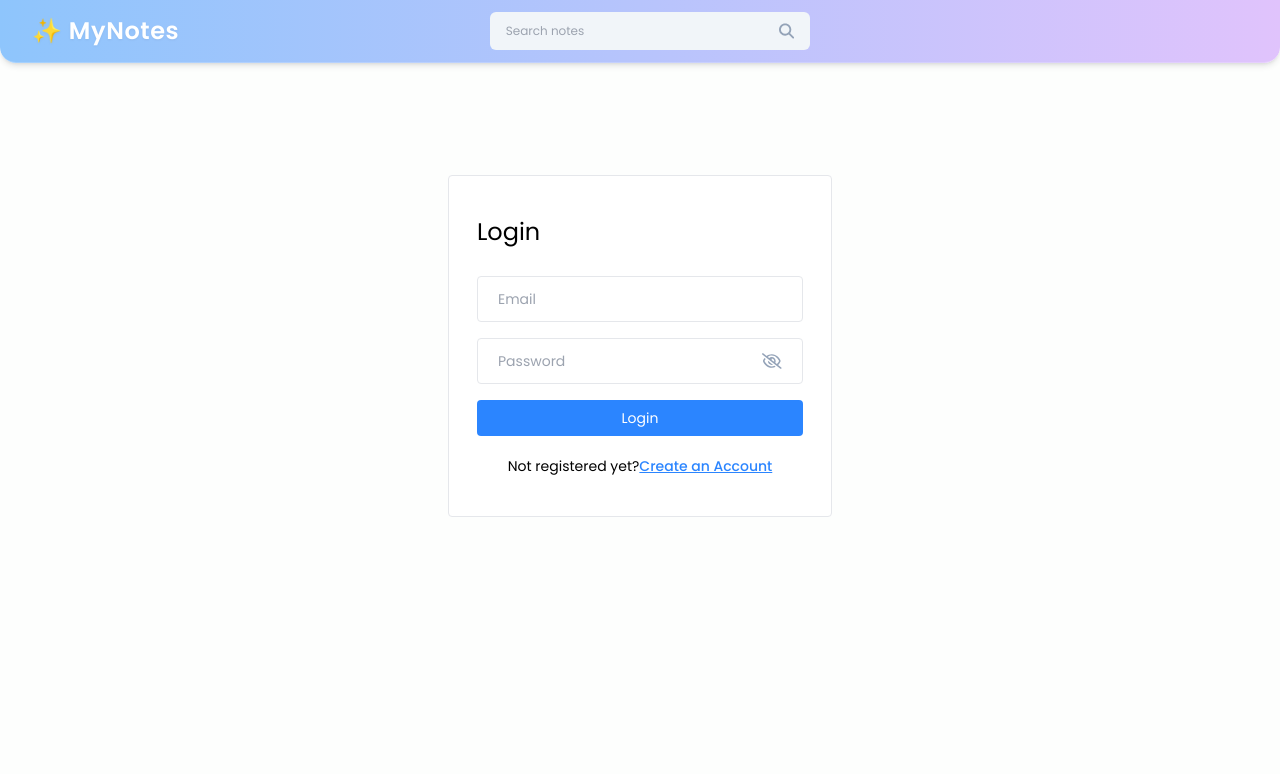
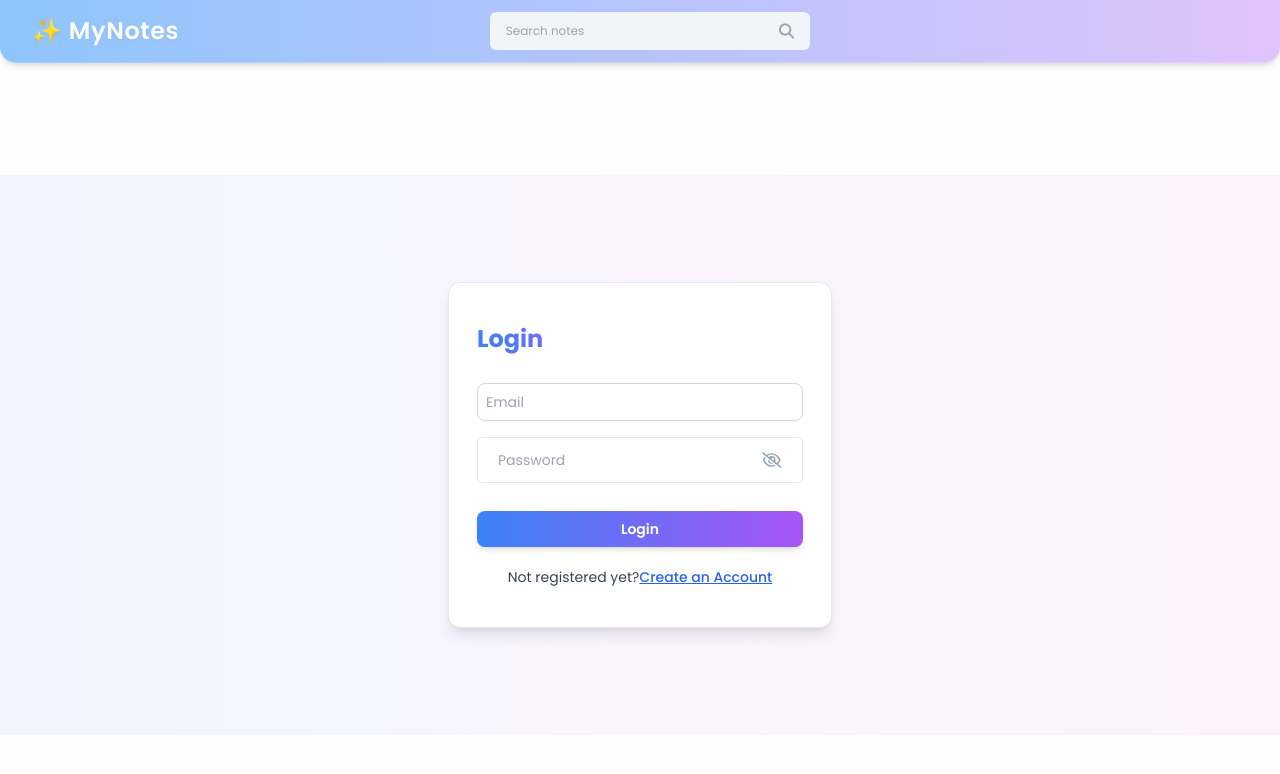
Before and after one commit to Alf453/Notes-app, a React (Vite) app in the folder frontend/notes-app/: page /login in a window 1280 px wide. Shown: the top 774 px of the page. Built offline with nearby package versions, Linux system fonts and the light colour scheme.

Commit message:
update login and signup page

```diff
--- a/frontend/notes-app/src/pages/Login/Login.jsx
+++ b/frontend/notes-app/src/pages/Login/Login.jsx
@@ -55,14 +55,16 @@ const Login = () => {
   return (
     <>
       <Navbar />
-      <div className="flex items-center justify-center mt-28">
-        <div className="w-96 border rounded bg-white px-7 py-10">
+      <div className="flex items-center justify-center mt-28 min-h-[70vh] bg-gradient-to-r from-blue-50 via-purple-50 to-pink-50 p-4">
+        <div className="w-96 border rounded-xl bg-white shadow-lg px-7 py-10 hover:shadow-2xl transition-shadow duration-300">
           <form onSubmit={handleLogin}>
-            <h4 className="text-2xl mb-7">Login</h4>
+            <h4 className="text-2xl mb-7 font-bold text-gradient bg-clip-text text-transparent bg-gradient-to-r from-blue-500 via-purple-500 to-pink-500">
+              Login
+            </h4>
             <input
               type="text"
               placeholder="Email"
-              className="input-box"
+              className="input-box w-full mb-4 p-2 border border-gray-300 rounded-lg focus:outline-none focus:ring-2 focus:ring-blue-400 transition-all"
               value={email}
               onChange={(e) => setEmail(e.target.value)}
             />
@@ -73,13 +75,19 @@ const Login = () => {
             />
             {error && <p className="text-red-500 text-xs pb-1">{error}</p>}
 
-            <button type="submit" className="btn-primary">
+            <button
+              type="submit"
+              className="btn-primary w-full mt-4 py-2 rounded-lg font-semibold bg-gradient-to-r from-blue-500 to-purple-500 hover:from-purple-500 hover:to-blue-500 text-white transition-all duration-300 shadow-md hover:shadow-xl"
+            >
               Login
             </button>
 
-            <p className="text-sm text-center mt-4">
+            <p className="text-sm text-center mt-4 text-gray-700">
               Not registered yet?{""}
-              <Link to="/signUp" className="font-medium text-primary underline">
+              <Link
+                to="/signUp"
+                className="font-medium text-blue-600 hover:text-blue-800 underline transition-colors"
+              >
                 Create an Account
               </Link>
             </p>
```
Also changed, not shown: 4 other files (tests, documents, lock files or other folders).
